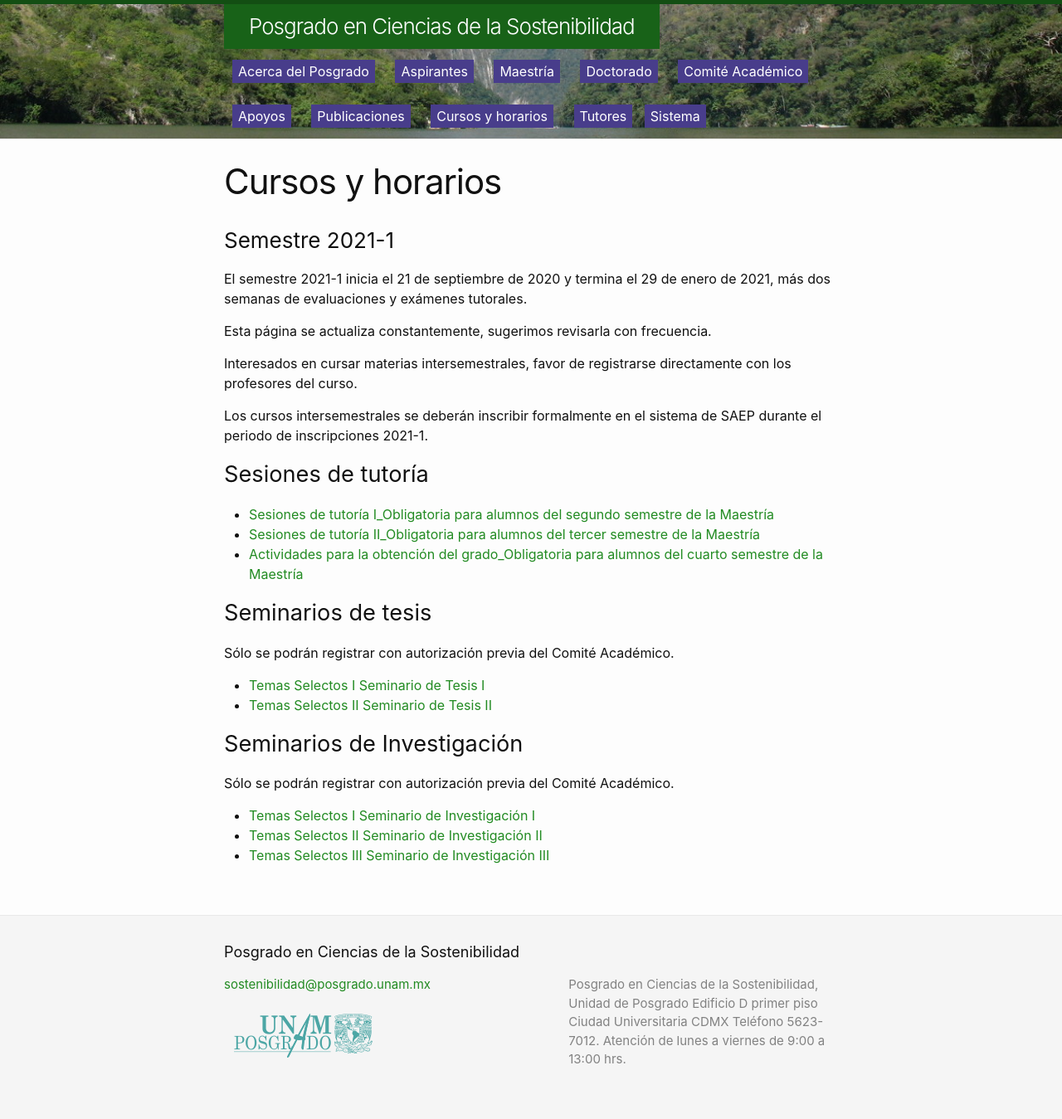
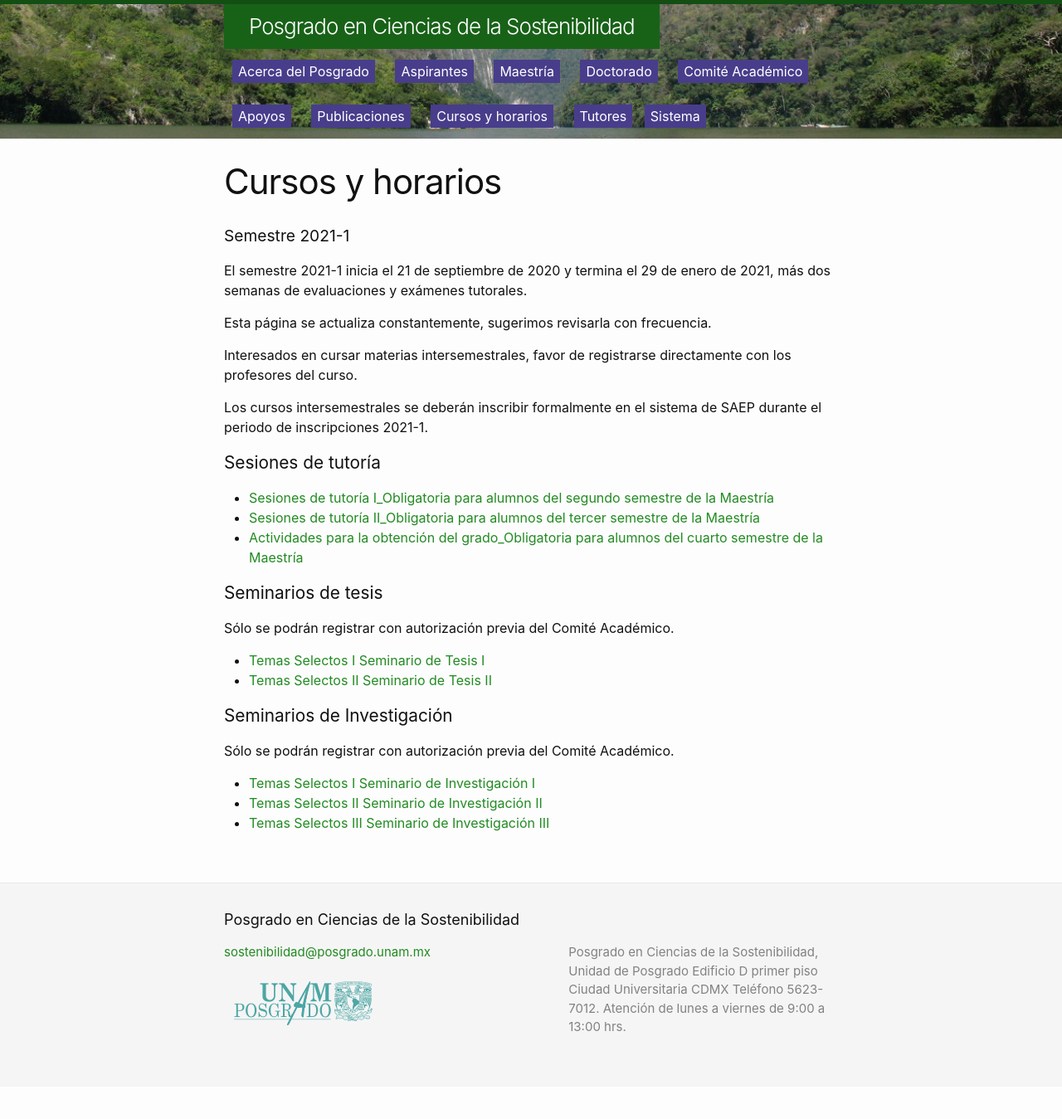
Before and after one commit to pcs-unam/pcs-unam.github.io, a Jekyll site: the page built from 08_cursos.md, in a window 1280 px wide. Shown: the whole page at 83% size. Built offline with Jekyll 4.4.1, drawn with Linux system fonts in a browser that asks for light colours; after the commit the page ends 1310 px from its top, so only the background shows below that.

Commit message:
Update _layout.scss

```diff
--- a/_sass/minima/_layout.scss
+++ b/_sass/minima/_layout.scss
@@ -245,26 +245,26 @@
   margin-bottom: $spacing-unit;
 
   h2 {
-    @include relative-font-size(1.7);
+    @include relative-font-size(1.3);
 
     @include media-query($on-laptop) {
-      @include relative-font-size(1.75);
+      @include relative-font-size(1.27);
     }
   }
 
   h3 {
-    @include relative-font-size(1.625);
+    @include relative-font-size(1.2);
 
     @include media-query($on-laptop) {
-      @include relative-font-size(1.375);
+      @include relative-font-size(1.15);
     }
   }
 
   h4 {
-    @include relative-font-size(1.25);
+    @include relative-font-size(1.1);
 
     @include media-query($on-laptop) {
-      @include relative-font-size(1.125);
+      @include relative-font-size(1.05);
     }
   }
 }
```
